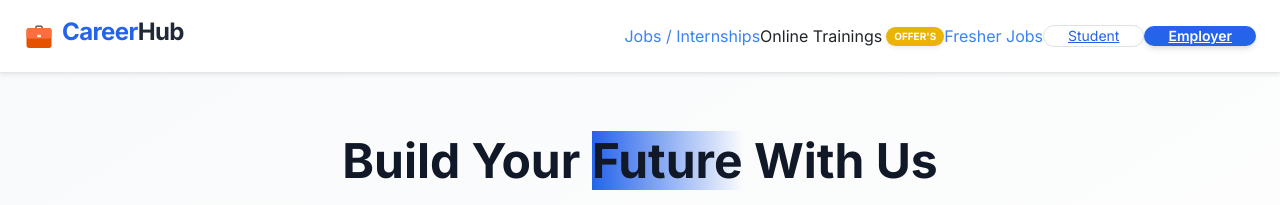
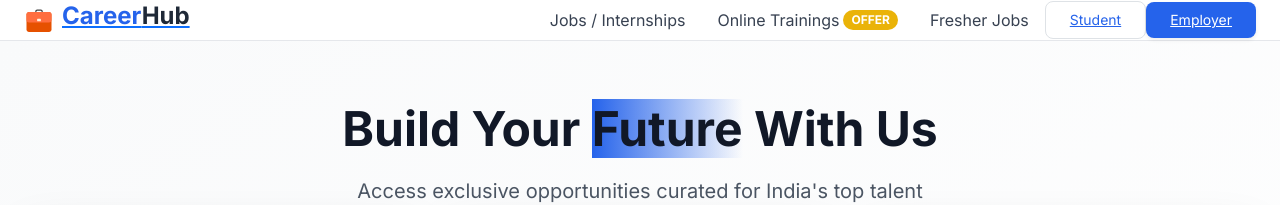
Before and after one commit to Kunallokhande3969/af, a Next.js app: page / in a window 1280 px wide. Shown: the top 205 px of the page. Built offline with nearby package versions, Linux system fonts and the light colour scheme.

Commit message:
fix: layout issues on Main.jsx for Vercel deployment

```diff
--- a/Components/Ul/Header.js
+++ b/Components/Ul/Header.js
@@ -1,5 +1,5 @@
 "use client";
-import React, { useCallback, useState } from "react";
+import React, { useCallback, useState, useEffect } from "react";
 import { FcBriefcase } from "react-icons/fc";
 import { FiMenu, FiX } from "react-icons/fi";
 import Link from "next/link";
@@ -9,6 +9,16 @@ import { useSelector } from "react-redux";
 const Header = () => {
   const { isAuthenticated } = useSelector((state) => state.studentReducer);
   const [mobileMenuOpen, setMobileMenuOpen] = useState(false);
+  const [isScrolled, setIsScrolled] = useState(false);
+
+  // Handle scroll effect
+  useEffect(() => {
+    const handleScroll = () => {
+      setIsScrolled(window.scrollY > 10);
+    };
+    window.addEventListener('scroll', handleScroll);
+    return () => window.removeEventListener('scroll', handleScroll);
+  }, []);
 
   const handleProtectedNav = useCallback(
     (e, path) => {
@@ -39,109 +49,106 @@ const Header = () => {
   };
 
   return (
-    <header className="w-full bg-white shadow-sm sticky top-0 z-50 border-b border-gray-200">
+    <header className={`w-full bg-white sticky top-0 z-50 transition-all duration-300 ${isScrolled ? 'shadow-md border-b border-gray-100' : 'border-b border-gray-200'}`}>
       <div className="max-w-7xl mx-auto px-4 sm:px-6 lg:px-8">
-        {/* Desktop Header */}
-        <div className="flex justify-between items-center py-3 md:justify-start md:space-x-10">
+        <div className="flex justify-between items-center h-16 md:h-20">
           {/* Logo */}
-          <div className="flex justify-start items-center flex-1">
-            <div className="flex items-center gap-2">
+          <div className="flex items-center flex-shrink-0">
+            <Link href="/" className="flex items-center gap-2">
               <FcBriefcase className="text-3xl" />
-              <h1 className="text-2xl font-bold tracking-tight  text-gray-800">
-                <span className="text-blue-600 inline-block mt-1.5 ">Career</span>Hub
+              <h1 className="text-2xl font-bold text-gray-800">
+                <span className="text-blue-600">Career</span>Hub
               </h1>
-            </div>
-          </div>
-
-          {/* Mobile menu button */}
-          <div className="md:hidden">
-            <button
-              onClick={toggleMobileMenu}
-              className="inline-flex items-center justify-center p-2 rounded-md text-blue-500 no-underline font-medium  hover:text-gray-900 hover:bg-gray-100 focus:outline-none focus:ring-2 focus:ring-inset focus:ring-blue-500"
-              aria-expanded="false"
-            >
-              <span className="sr-only">Open main menu</span>
-              {mobileMenuOpen ? (
-                <FiX className="block h-6 w-6" />
-              ) : (
-                <FiMenu className="block h-6 w-6" />
-              )}
-            </button>
+            </Link>
           </div>
 
           {/* Desktop Navigation */}
-          <nav className="hidden md:flex items-center space-x-8">
-            <a
+          <nav className="hidden md:flex items-center space-x-6">
+            <button
               onClick={(e) => handleProtectedNav(e, "/jobs")}
-              className="text-blue-500 no-underline font-medium  hover:text-blue-600 transition-colors duration-200 cursor-pointer"
+              className="text-gray-700 hover:text-blue-600 font-medium transition-colors duration-200 px-3 py-2"
             >
               Jobs / Internships
-            </a>
+            </button>
 
-            <div className="flex items-center gap-1 group cursor-pointer">
-              <span className=" no-underline font-medium  group-hover:text-blue-600 transition-colors duration-200">
+            <button className="flex items-center gap-1 group px-3 py-2">
+              <span className="text-gray-700 group-hover:text-blue-600 font-medium transition-colors duration-200">
                 Online Trainings
               </span>
-              <span className="bg-yellow-500 text-white text-[10px] font-bold px-2 py-[2px] rounded-full shadow-sm">
-                OFFER'S
+              <span className="bg-yellow-500 text-white text-xs font-bold px-2 py-0.5 rounded-full">
+                OFFER
               </span>
-            </div>
+            </button>
 
-            <a
+            <button
               onClick={(e) => handleProtectedNav(e, "/fresher-jobs")}
-              className="text-blue-500 no-underline font-medium  hover:text-blue-600 transition-colors duration-200 cursor-pointer"
+              className="text-gray-700 hover:text-blue-600 font-medium transition-colors duration-200 px-3 py-2"
             >
               Fresher Jobs
-            </a>
+            </button>
+
             <Link
               href="/student"
-              className="px-4 py-1.5 rounded-full border border-blue-500 text-blue-600 hover:bg-blue-50 font-medium hover:text-blue-700 transition-all duration-200 text-sm"
-              onClick={() => {
-                sessionStorage.setItem("showStudentToast", "true");
-              }}
+              className="px-4 py-2 rounded-lg border border-blue-500 text-blue-600 hover:bg-blue-50 font-medium transition-all duration-200 text-sm"
             >
               Student
             </Link>
 
             <Link
               href="/employe"
-              className="px-4 py-1.5 rounded-full bg-blue-600 text-white hover:bg-blue-700 shadow-md hover:shadow-lg transition-all duration-200 font-semibold text-sm"
+              className="px-4 py-2 rounded-lg bg-blue-600 text-white hover:bg-blue-700 font-medium transition-all duration-200 text-sm shadow-sm hover:shadow-md"
             >
               Employer
             </Link>
           </nav>
+
+          {/* Mobile menu button */}
+          <div className="md:hidden flex items-center">
+            <button
+              onClick={toggleMobileMenu}
+              className="inline-flex items-center justify-center p-2 rounded-md text-gray-700 hover:text-blue-600 hover:bg-gray-100 focus:outline-none focus:ring-2 focus:ring-blue-500"
+              aria-expanded="false"
+            >
+              <span className="sr-only">Open main menu</span>
+              {mobileMenuOpen ? (
+                <FiX className="h-6 w-6" />
+              ) : (
+                <FiMenu className="h-6 w-6" />
+              )}
+            </button>
+          </div>
+        </div>
       </div>
 
       {/* Mobile Navigation */}
-        {mobileMenuOpen && (
-          <div className="md:hidden">
-            <div className="pt-2 pb-3 space-y-1">
-              <a
+      <div className={`md:hidden transition-all duration-300 ease-in-out ${mobileMenuOpen ? 'max-h-96 opacity-100' : 'max-h-0 opacity-0 overflow-hidden'}`}>
+        <div className="px-2 pt-2 pb-4 space-y-1 bg-white border-t border-gray-200">
+          <button
             onClick={(e) => {
               handleProtectedNav(e, "/jobs");
               setMobileMenuOpen(false);
             }}
-                className="block px-3 py-2 rounded-md text-base font-medium text-blue-500 no-underline  hover:text-blue-600 hover:bg-gray-50 cursor-pointer"
+            className="block w-full text-left px-3 py-2 rounded-md text-base font-medium text-gray-700 hover:text-blue-600 hover:bg-gray-50"
           >
             Jobs / Internships
-              </a>
+          </button>
 
-              <div className="flex items-center px-3 py-2 rounded-md text-base font-medium text-blue-500 no-underline hover:bg-gray-50 cursor-pointer">
-                <span className="hover:text-blue-600">Online Trainings</span>
-                <span className="ml-2 bg-yellow-500 text-white text-[10px] font-bold px-2 py-[2px] rounded-full shadow-sm">
+          <button className="flex items-center w-full text-left px-3 py-2 rounded-md text-base font-medium text-gray-700 hover:text-blue-600 hover:bg-gray-50">
+            <span>Online Trainings</span>
+            <span className="ml-2 bg-yellow-500 text-white text-xs font-bold px-2 py-0.5 rounded-full">
               OFFER
             </span>
-              </div>
+          </button>
 
-              <a
+          <button
             onClick={(e) => {
               handleProtectedNav(e, "/fresher-jobs");
               setMobileMenuOpen(false);
             }}
-                className="block px-3 py-2 rounded-md text-base font-medium text-blue-500 no-underline   hover:text-blue-600 hover:bg-gray-50 cursor-pointer"
+            className="block w-full text-left px-3 py-2 rounded-md text-base font-medium text-gray-700 hover:text-blue-600 hover:bg-gray-50"
           >
             Fresher Jobs
-              </a>
+          </button>
 
           <Link
             href="/student"
@@ -160,8 +167,6 @@ const Header = () => {
           </Link>
         </div>
       </div>
-        )}
-      </div>
     </header>
   );
 };
```
Lines whose indentation alone changed are shown as unchanged.
